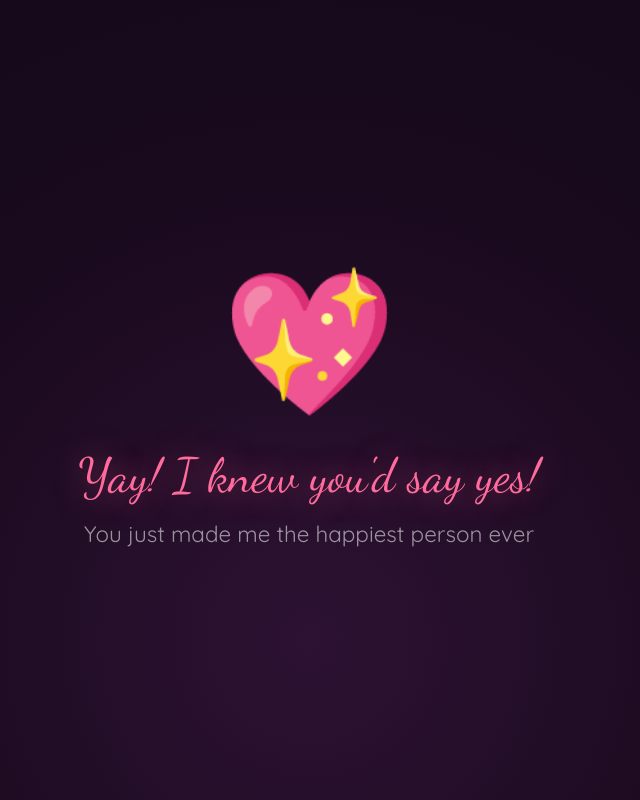
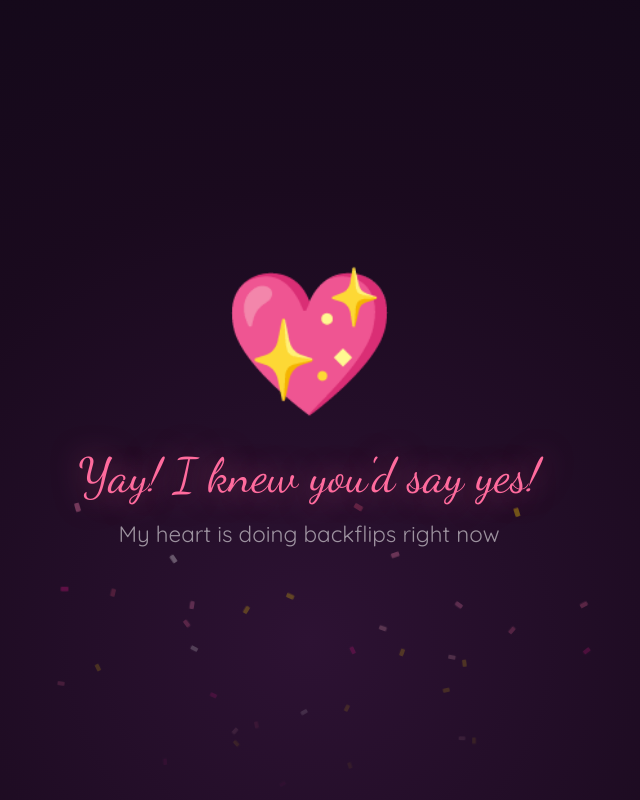
Before and after one commit to sixtusagbo/be-my-valentine, a website built with Vite: page index.html in a window 1280 px wide. Both pictures are taken after a click on the button "Yes!". Shown: the whole page, without its empty margins (331-971 px from the left). Built offline with nearby package versions, Linux system fonts and the light colour scheme.

Commit message:
Add confetti to celebration screen, update subtext

```diff
--- a/src/main.js
+++ b/src/main.js
@@ -4,6 +4,7 @@ const FLEE_DISTANCE = 150
 const FLEE_TOUCH_RADIUS = 120
 const YES_GLOW_DISTANCE = 200
 const hearts = ['💕', '💖', '💗', '💘', '💝', '❤️', '💓', '💞']
+const confettiColors = ['#ff6b9d', '#ff85b3', '#c44569', '#ffb6c1', '#ff1493', '#fff', '#ffd700']
 
 let pointerX = -1000
 let pointerY = -1000
@@ -231,7 +232,7 @@ function showYesScreen() {
       <div class="yes-screen">
         <div class="yes-heart">💖</div>
         <div class="yes-text">Yay! I knew you'd say yes!</div>
-        <div class="yes-subtext">You just made me the happiest person ever</div>
+        <div class="yes-subtext">My heart is doing backflips right now</div>
       </div>
     `
 
@@ -242,8 +243,35 @@ function showYesScreen() {
     }
     setInterval(() => createFloatingHeart(container), 600)
 
+    // Continuous confetti bursts
+    spawnConfetti()
+    setInterval(spawnConfetti, 2500)
+
     explosion.remove()
   }, 800)
 }
 
+function spawnConfetti() {
+  const container = document.createElement('div')
+  container.className = 'confetti-burst'
+  document.body.appendChild(container)
+
+  for (let i = 0; i < 40; i++) {
+    const piece = document.createElement('span')
+    piece.className = 'confetti-piece'
+    const color = confettiColors[Math.floor(Math.random() * confettiColors.length)]
+    piece.style.setProperty('--color', color)
+    piece.style.left = `${30 + Math.random() * 40}%`
+    piece.style.top = '-5%'
+    piece.style.setProperty('--drift', `${Math.random() * 200 - 100}px`)
+    piece.style.setProperty('--fall', `${window.innerHeight + 50}px`)
+    piece.style.setProperty('--spin', `${Math.random() * 720 - 360}deg`)
+    piece.style.animationDuration = `${1.5 + Math.random() * 2}s`
+    piece.style.animationDelay = `${Math.random() * 0.8}s`
+    container.appendChild(piece)
+  }
+
+  setTimeout(() => container.remove(), 4500)
+}
+
 init()
--- a/src/style.css
+++ b/src/style.css
@@ -236,3 +236,33 @@ body {
     opacity: 0;
   }
 }
+
+/* Confetti */
+.confetti-burst {
+  position: fixed;
+  inset: 0;
+  pointer-events: none;
+  z-index: 101;
+  overflow: hidden;
+}
+
+.confetti-piece {
+  position: absolute;
+  width: 8px;
+  height: 14px;
+  background: var(--color);
+  border-radius: 2px;
+  opacity: 0;
+  animation: confettiFall ease-out forwards;
+}
+
+@keyframes confettiFall {
+  0% {
+    transform: translateY(0) translateX(0) rotate(0deg) scale(1);
+    opacity: 1;
+  }
+  100% {
+    transform: translateY(var(--fall)) translateX(var(--drift)) rotate(var(--spin)) scale(0.4);
+    opacity: 0;
+  }
+}
```
